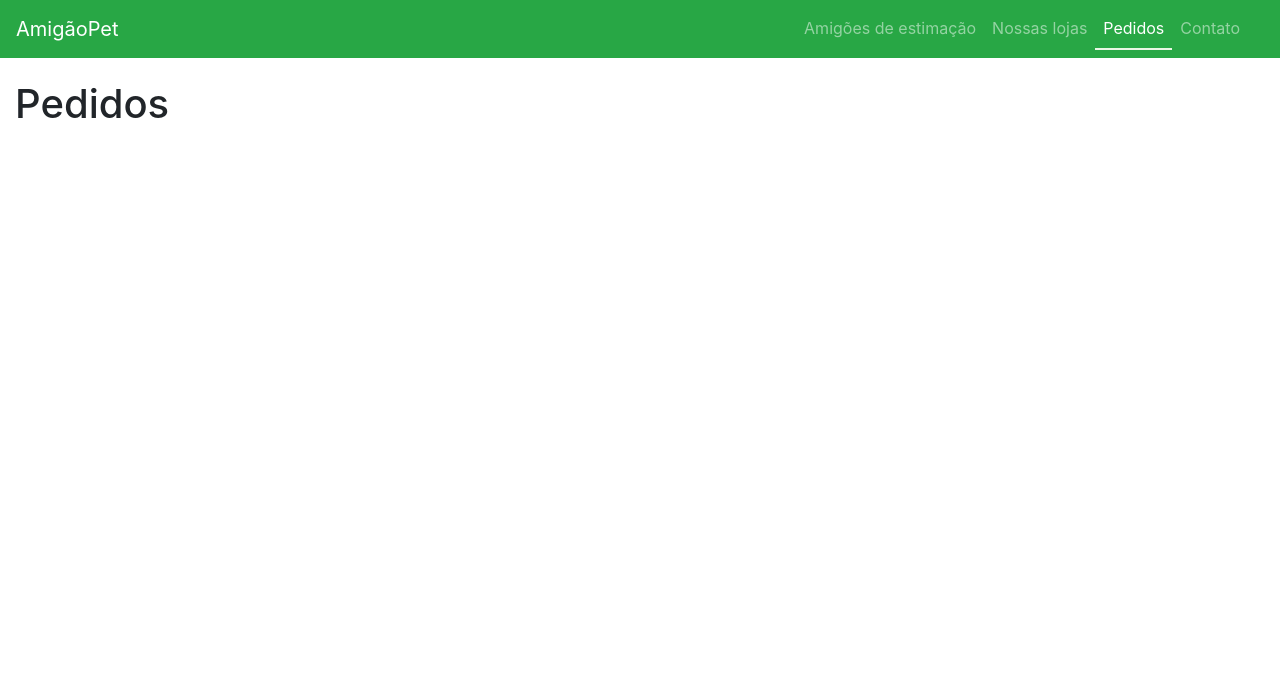
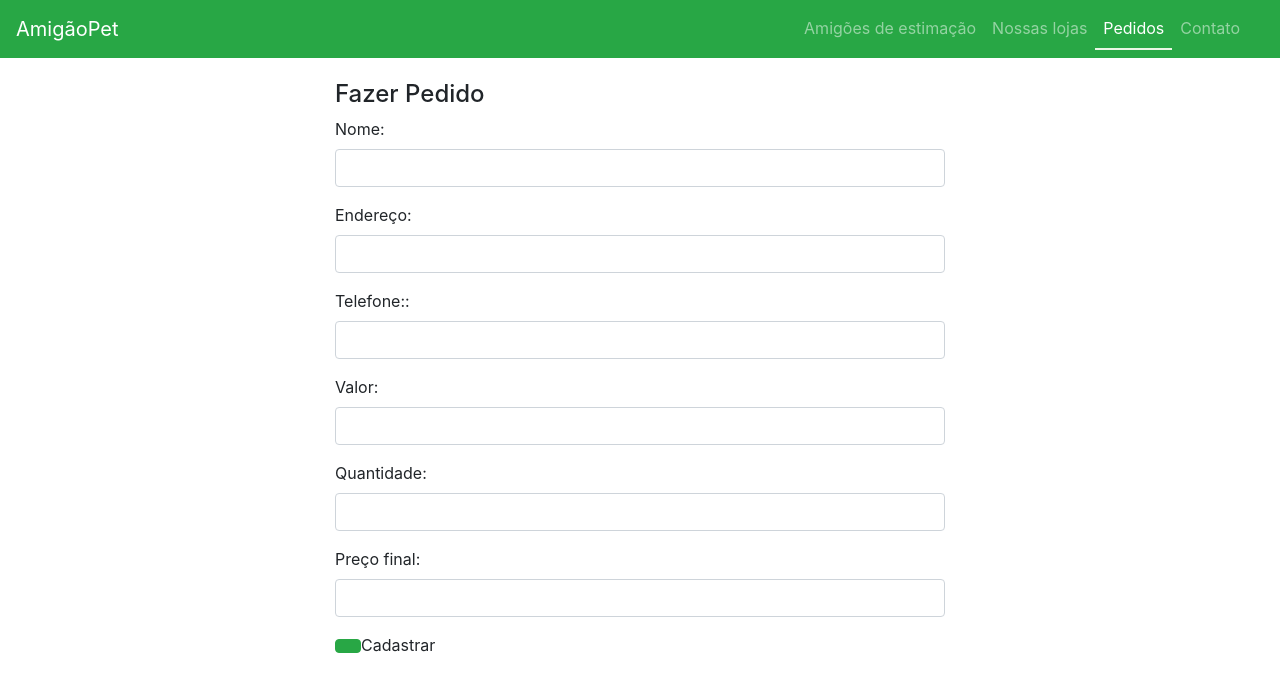
Before and after one commit to bumdigital/Cavaleiro-Jedi, a React (Create React App) app: page /pedidos in a window 1280 px wide. Shown: the top 692 px of the page. Built offline with nearby package versions, Linux system fonts and the light colour scheme.

Commit message:
Cavaleiro Jedi 2

```diff
--- a/src/Pages/pedidos.js
+++ b/src/Pages/pedidos.js
@@ -1,5 +1,77 @@
+import {useState} from 'react';
+import {from, Button, Row, Form} from 'react-bootstrap';
+
 export default function Pedidos() {
+    const [form, setForm] = useState({
+        nome: "",
+        endereco: "",
+        fone: "",
+        valor: "",
+        quantidade: "",
+        preco_final: ""
+    });
+
+    const controleMudanca = (evento) => {
+        console.log(evento.target.value);
+        setForm({
+            ...form,
+            [evento.target.id]: evento.target.value
+        });
+    }
+
+    const controleEnvio = async (evento) => {
+        evento.preventDefault();
+        console.log("Subimitando");
+        const preco_final = parseFloat(form.valor) * parseFloat(form.quantidade);
+        console.log(preco_final);
+        document.getElementById("preco_final").value = `R$ ${preco_final}`;
+
+        const json = JSON.stringify(form);
+
+        const opcoes = {
+            method: 'POST',
+            headers: {'Content-type': 'aplication/json'},
+            body: json
+        }
+
+        const resposta = await fetch("http://localhost/projetos/amigaopet/public/api/cadastro_produto.php", opcoes);
+            const dados = await resposta.json()
+            console.log(dados);
+    }
+
     return (
-        <h1>Pedidos</h1>
+        <Row>
+            <div className="col-lg-6 col-md-6 mx-auto">
+                <Form onSubmit={controleEnvio}>
+                    <h4>Fazer Pedido</h4>
+                    <Form.Group>
+                        <Form.Label>Nome:</Form.Label>
+                        <Form.Control onChange={controleMudanca} type="text" id="nome"/>
+                    </Form.Group>
+                    <Form.Group>
+                        <Form.Label>Endereço:</Form.Label>
+                        <Form.Control onChange={controleMudanca} type="text" id="endereco"/>
+                    </Form.Group>
+                    <Form.Group>
+                        <Form.Label>Telefone::</Form.Label>
+                        <Form.Control onChange={controleMudanca} type="text" id="fone"/>
+                    </Form.Group>
+                    <Form.Group>
+                        <Form.Label>Valor:</Form.Label>
+                        <Form.Control onChange={controleMudanca} type="text" id="valor"/>
+                    </Form.Group>
+                    <Form.Group>
+                        <Form.Label>Quantidade:</Form.Label>
+                        <Form.Control onChange={controleMudanca} type="text" id="quantidade"/>
+                    </Form.Group>
+                    <Form.Group>
+                        <Form.Label>Preço final:</Form.Label>
+                        <Form.Control onChange={controleMudanca} type="text" id="preco_final"/>
+                    </Form.Group>
+                    <Button variant="success" type="submit"/>
+                        Cadastrar
+                </Form>
+            </div>
+        </Row>
     );
 }
--- a/src/Pages/produtos.js
+++ b/src/Pages/produtos.js
@@ -26,7 +26,7 @@ export default function Produtos() {
         <Container>
             <Row>
                 {Produtos && Produtos.map(item => <Produto key={item.idproduto} imagem={item.imagem} nome={item.categoria}
-                preco={item.preco} categoria={item.descricao}/>)}
+                preco={item.preco} categoria={item.descricao} precofinal={item.precofinal}/>)}
             </Row>
         </Container>
     )
--- a/src/components/produto/index.js
+++ b/src/components/produto/index.js
@@ -22,8 +22,11 @@ export default function Produto(props) {
                 <p className="nome-prod">
                     {props.nome}
                 </p>
+                <p className="preco-prod">
+                    R$ {props.preco}
+                </p>
                 <p className="precofinal-prod">
-                    R$ {props.preco}
+                    R$ {props.precofinal}
                 </p>
             </figcaption>
         </figure>
--- a/src/components/produto/produto.css
+++ b/src/components/produto/produto.css
@@ -28,7 +28,6 @@ figcaption>p {
 }
 
 .precofinal-prod {
-    text-decoration: line-through;
     font-size: 10pt;
     color: yellowgreen;
 }
```
Also changed, not shown: 1 other file (tests, documents, lock files or other folders).
